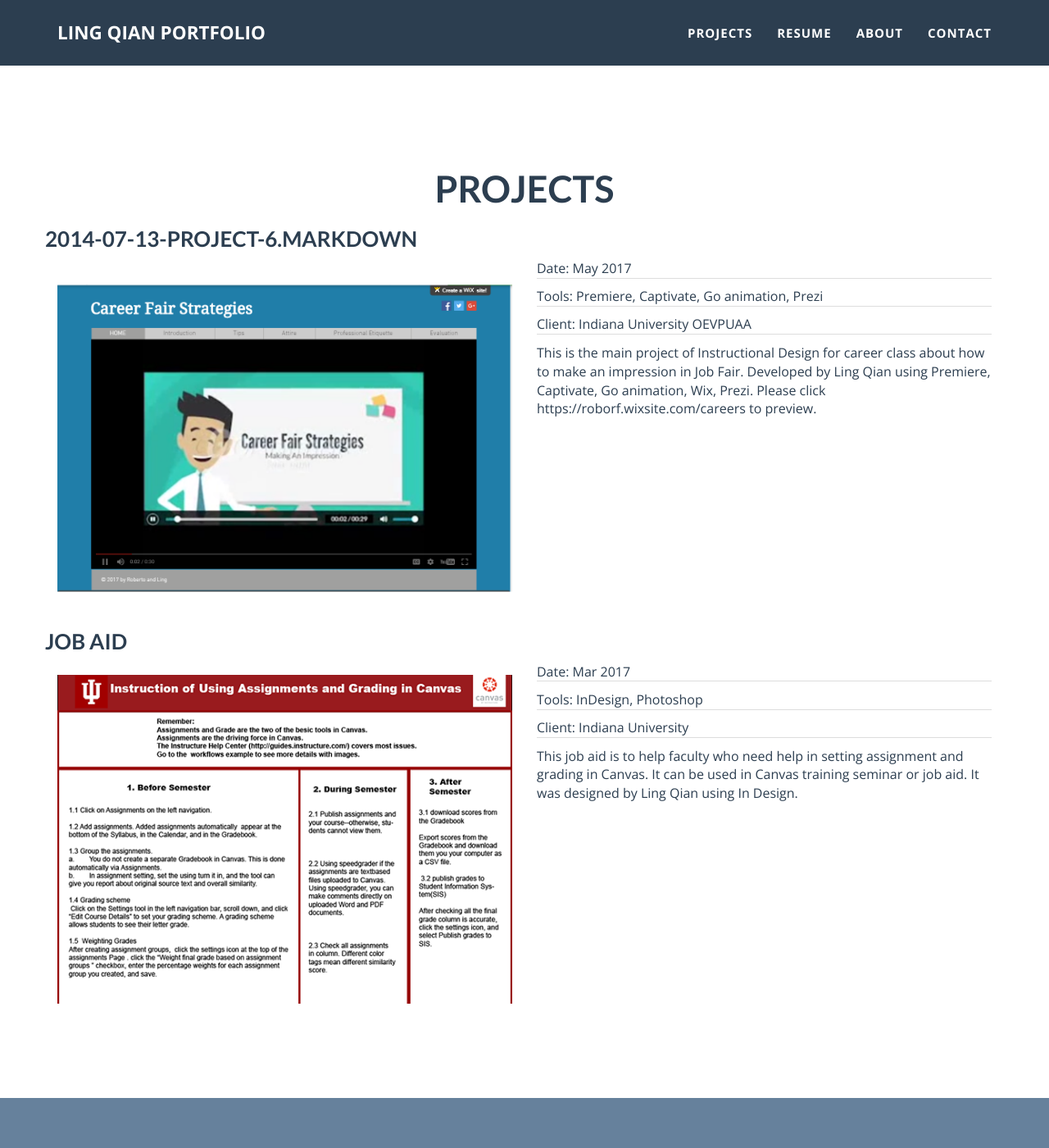
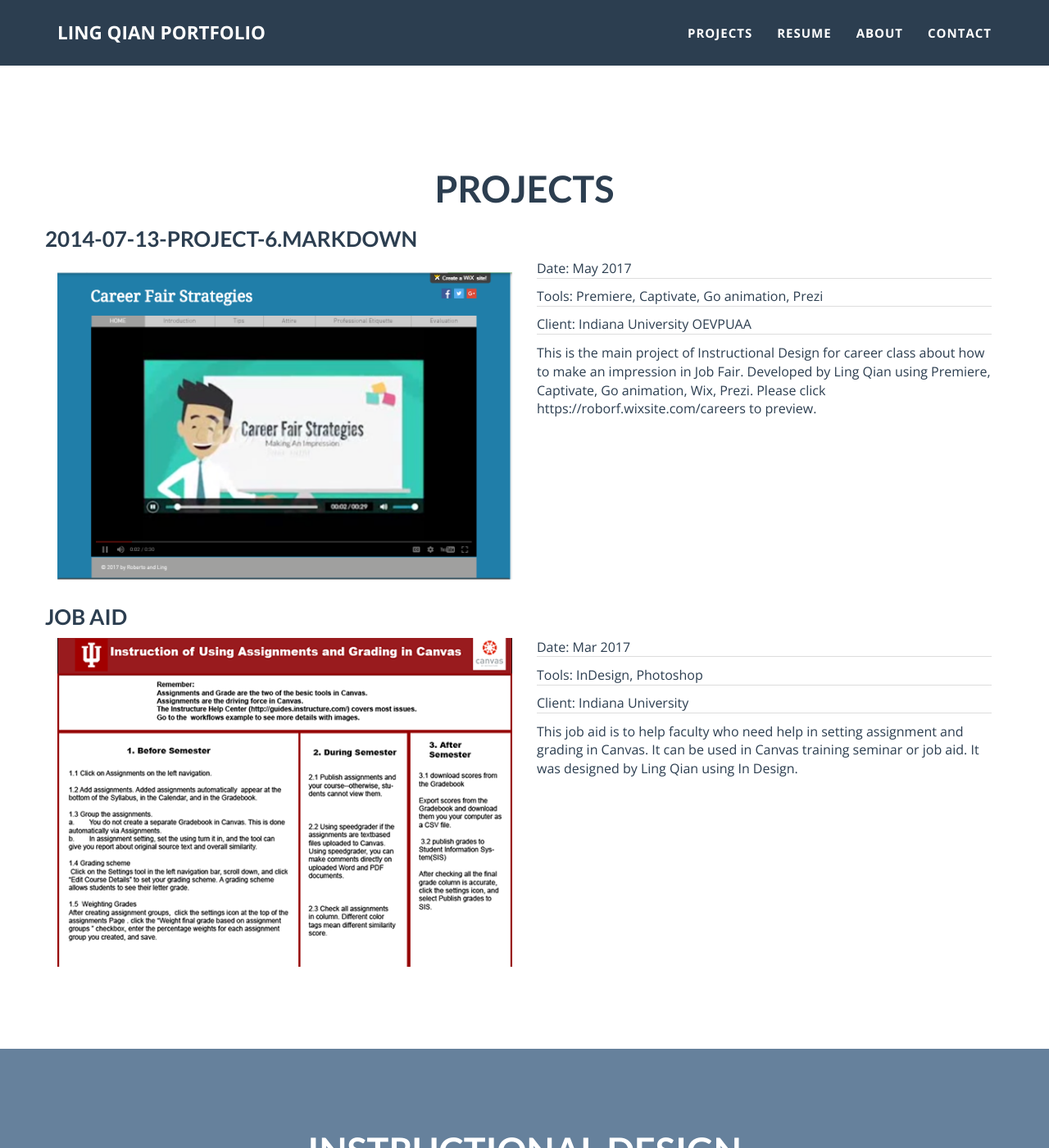
Before and after one commit to lingqiann/lingqiann.github.io, a Jekyll site: the page built from projects.html, in a window 1280 px wide and 1400 px high. Shown: the whole window at 82% size. Built offline with Jekyll 4.4.1, drawn with Linux system fonts in a browser that asks for light colours.

Commit message:
update site

```diff
--- a/_includes/css/main.css
+++ b/_includes/css/main.css
@@ -470,7 +470,3 @@ p.small{
 .project-caption p:not(:last-of-type){
     border-bottom: 1px solid #DDD;
 }
-
-.portfolio-link img{
-    margin: 15px 0;
-}
```
